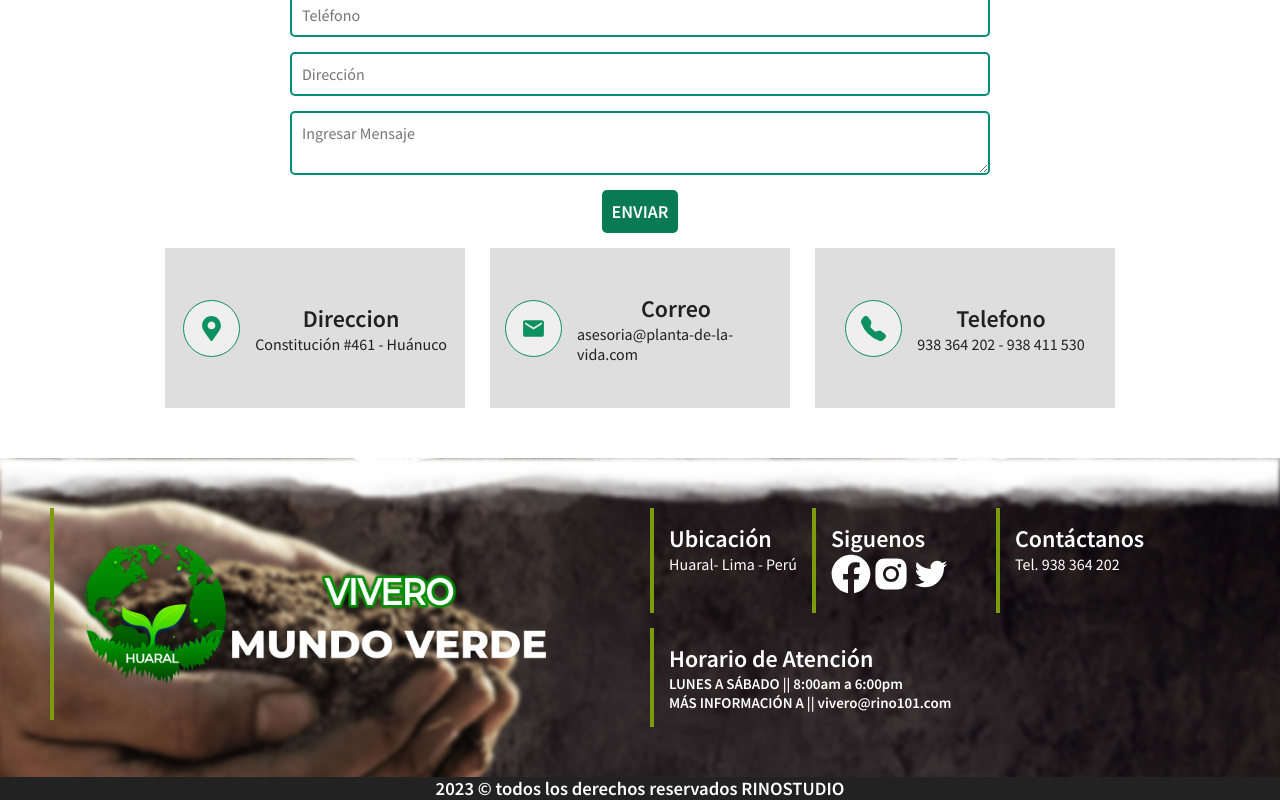
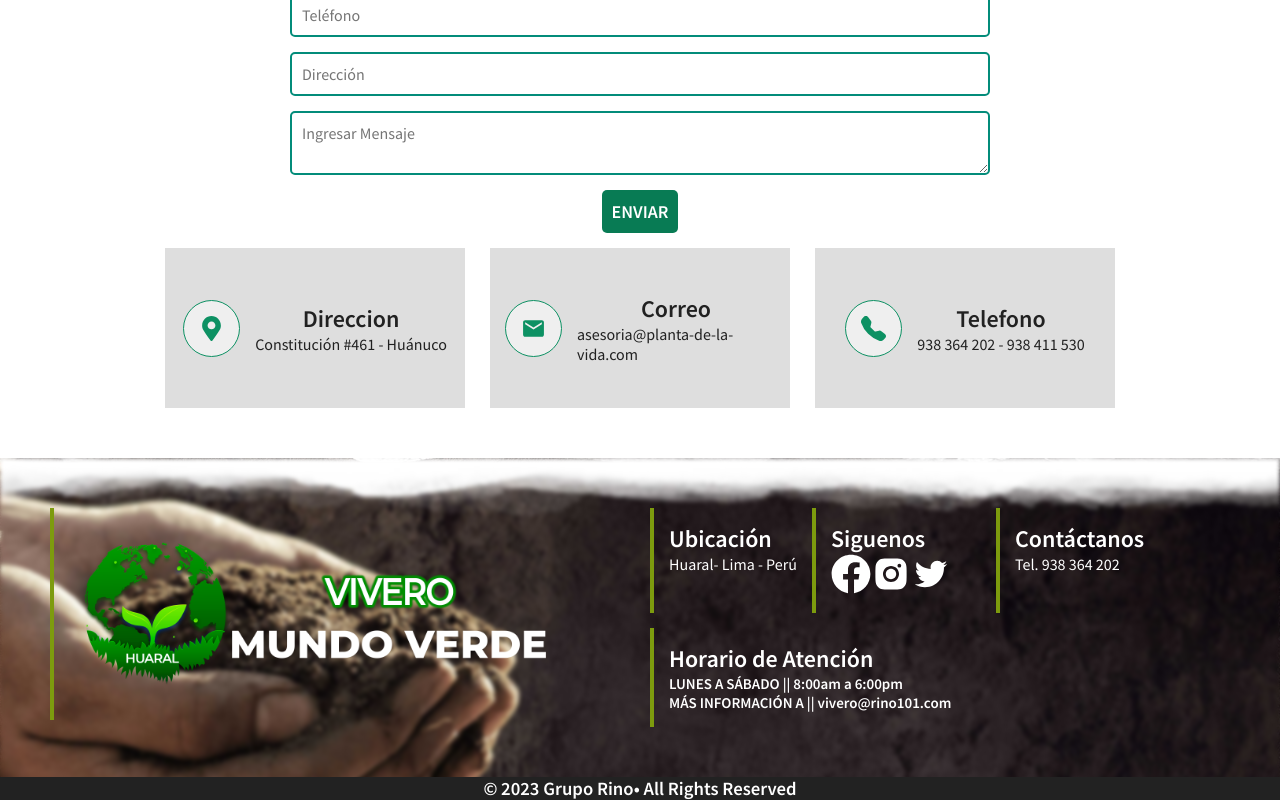
Before and after one commit to Dick-Solis/frontVivero, a React (Vite) app: page /#/contact in a window 1280 px wide. Shown: the part 300-1100 px from the top of the page. Built offline with nearby package versions, Linux system fonts and the light colour scheme; a web font is replaced by a local one; what webfontloader would draw is missing.

Commit message:
updated listado de derechos

```diff
--- a/src/components/footer/footer.jsx
+++ b/src/components/footer/footer.jsx
@@ -147,7 +147,7 @@ export function Footer() {
         </StyledContentFooterDescription>
       </StyledContentAllDescription>
       <SectionFooter>
-        <h3>2023 © todos los derechos reservados <strong>RINOSTUDIO</strong></h3>
+        <h3>© 2023 <strong>Grupo Rino</strong>• All Rights Reserved</h3>
       </SectionFooter>
     </StyledContent>
   )
```
